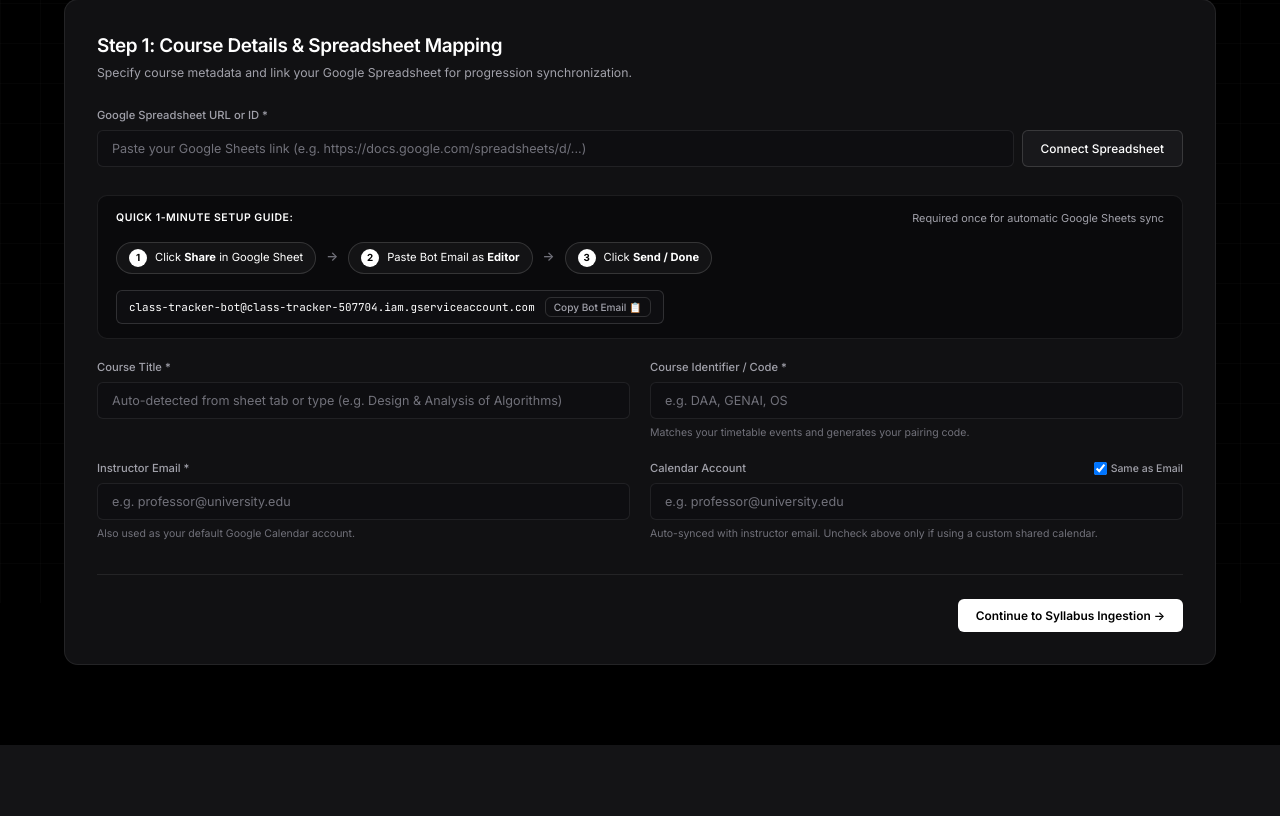
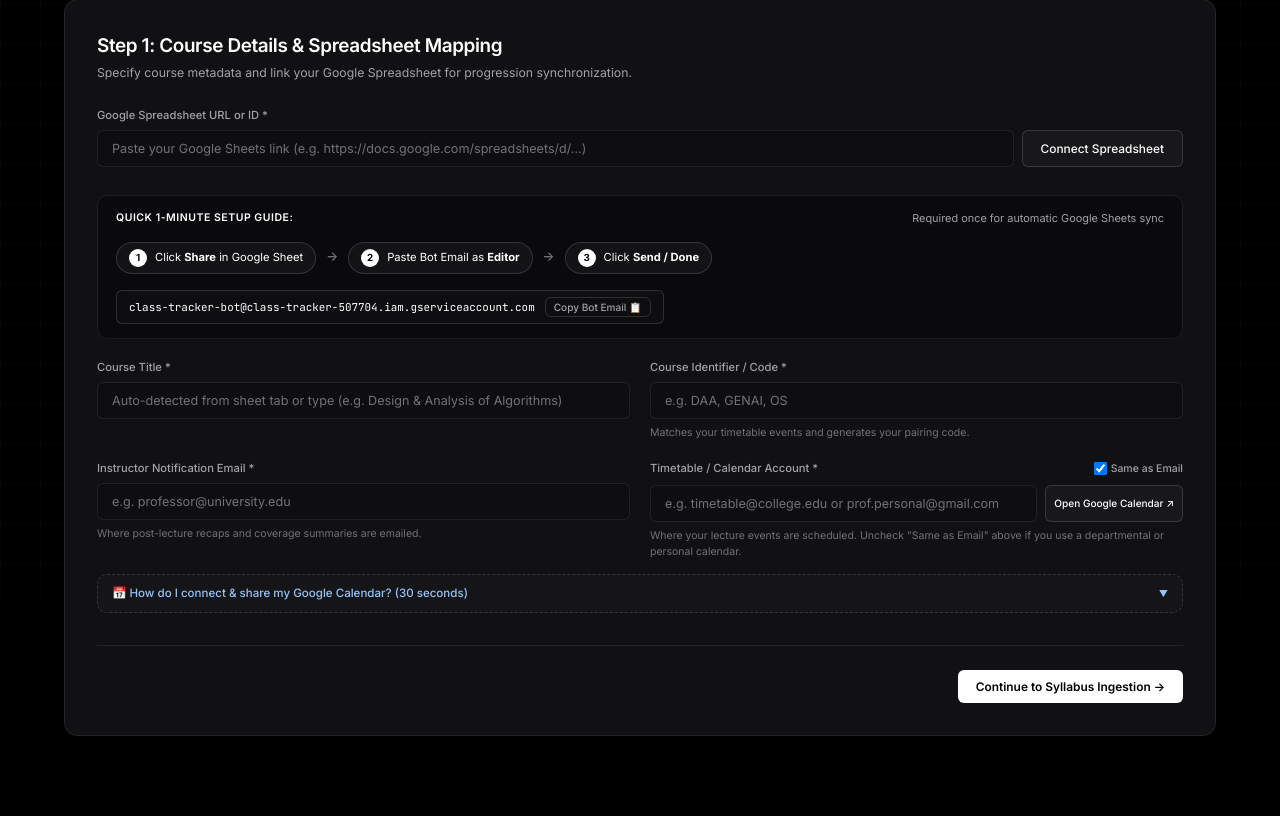
Before and after one commit to KeerthiKumarR/Class_tracker, a Python web app: template templates/index.html in a window 1280 px wide. Shown: the part 197-1013 px from the top of the page. Before the commit the page ends 942 px from the top, so only its background shows below. Run offline with Jinja, Linux system fonts and the light colour scheme; the template is opened without the code that fills it, so the values that code supplies are empty.

Commit message:
feat(ux): add direct 1-click Google Calendar settings link and interactive sharing guide

```diff
--- a/static/css/style.css
+++ b/static/css/style.css
@@ -619,6 +619,64 @@ textarea::placeholder {
     color: #71717a;
     font-size: 0.9rem;
     font-weight: 600;
+}
+
+/* Calendar Interactive Accordion Guidance */
+.cal-guide-details {
+    background: rgba(255, 255, 255, 0.02);
+    border: 1px dashed var(--border-medium);
+    border-radius: var(--radius-md);
+    padding: 10px 14px;
+    transition: background var(--transition-fast);
+}
+
+.cal-guide-details[open] {
+    background: var(--bg-surface);
+    border-style: solid;
+    border-color: var(--border-strong);
+}
+
+.cal-guide-summary {
+    cursor: pointer;
+    font-size: 0.825rem;
+    font-weight: 500;
+    color: #93c5fd;
+    display: flex;
+    justify-content: space-between;
+    align-items: center;
+    list-style: none;
+    user-select: none;
+}
+
+.cal-guide-summary::-webkit-details-marker {
+    display: none;
+}
+
+.cal-guide-details[open] .toggle-icon {
+    transform: rotate(180deg);
+}
+
+.toggle-icon {
+    font-size: 0.65rem;
+    transition: transform var(--transition-fast);
+}
+
+.cal-guide-content {
+    margin-top: 10px;
+    padding-top: 10px;
+    border-top: 1px solid var(--border-subtle);
+}
+
+.cal-steps-list {
+    margin: 0;
+    padding-left: 20px;
+    font-size: 0.8rem;
+    color: var(--text-secondary);
+    line-height: 1.6;
+}
+
+.cal-steps-list li {
+    margin-bottom: 6px;
 }
 
 .bot-email-chip code {
--- a/templates/index.html
+++ b/templates/index.html
@@ -171,19 +171,45 @@
                         <small class="helper-text">Matches your timetable events and generates your pairing code.</small>
                     </div>
                     <div class="form-group">
-                        <label for="teacher-email">Instructor Email <span class="req">*</span></label>
+                        <label for="teacher-email">Instructor Notification Email <span class="req">*</span></label>
                         <input type="email" id="teacher-email" placeholder="e.g. professor@university.edu">
-                        <small class="helper-text">Also used as your default Google Calendar account.</small>
+                        <small class="helper-text">Where post-lecture recaps and coverage summaries are emailed.</small>
                     </div>
                     <div class="form-group">
-                        <div style="display: flex; justify-content: space-between; align-items: center;">
-                            <label for="calendar-id">Calendar Account</label>
+                        <div style="display: flex; justify-content: space-between; align-items: center; margin-bottom: 2px;">
+                            <label for="calendar-id">Timetable / Calendar Account <span class="req">*</span></label>
                             <label style="font-size: 0.75rem; color: #a1a1aa; cursor: pointer; display: flex; align-items: center; gap: 4px;">
                                 <input type="checkbox" id="chk-sync-calendar-email" checked style="cursor: pointer;"> Same as Email
                             </label>
                         </div>
-                        <input type="text" id="calendar-id" placeholder="e.g. professor@university.edu">
-                        <small class="helper-text" id="calendar-help-text">Auto-synced with instructor email. Uncheck above only if using a custom shared calendar.</small>
+                        <div class="input-with-action">
+                            <input type="text" id="calendar-id" placeholder="e.g. timetable@college.edu or prof.personal@gmail.com">
+                            <a href="https://calendar.google.com/calendar/u/0/r/settings" target="_blank" class="btn btn-secondary btn-xs" id="btn-open-gcal" title="Open Google Calendar Settings in a new tab to view or share your calendar">
+                                Open Google Calendar ↗
+                            </a>
+                        </div>
+                        <small class="helper-text" id="calendar-help-text">
+                            Where your lecture events are scheduled. Uncheck "Same as Email" above if you use a departmental or personal calendar.
+                        </small>
+                    </div>
+
+                    <!-- Direct Calendar Share Guidance Box -->
+                    <div class="form-group full-width" style="margin-top: -6px;">
+                        <details class="cal-guide-details" id="cal-guide-accordion">
+                            <summary class="cal-guide-summary">
+                                <span>📅 How do I connect & share my Google Calendar? (30 seconds)</span>
+                                <span class="toggle-icon">▼</span>
+                            </summary>
+                            <div class="cal-guide-content">
+                                <ol class="cal-steps-list">
+                                    <li>Click <a href="https://calendar.google.com/calendar/u/0/r/settings" target="_blank" style="color: #60a5fa; text-decoration: underline;">Open Google Calendar Settings ↗</a> (or click the gear icon in Google Calendar).</li>
+                                    <li>On the left sidebar, click the calendar containing your classes under <strong>"Settings for my calendars"</strong>.</li>
+                                    <li>Scroll down to <strong>"Share with specific people or groups"</strong> $\rightarrow$ Click <strong>Add people</strong>.</li>
+                                    <li>Paste the bot email: <code style="background: rgba(255,255,255,0.08); padding: 2px 6px; border-radius: 4px;">class-tracker-bot@class-tracker-507704.iam.gserviceaccount.com</code> with permission <strong>"See all event details"</strong>.</li>
+                                    <li>If your calendar address is different from your instructor email, paste that calendar address or ID in the field above!</li>
+                                </ol>
+                            </div>
+                        </details>
                     </div>
                 </div>
 
```
